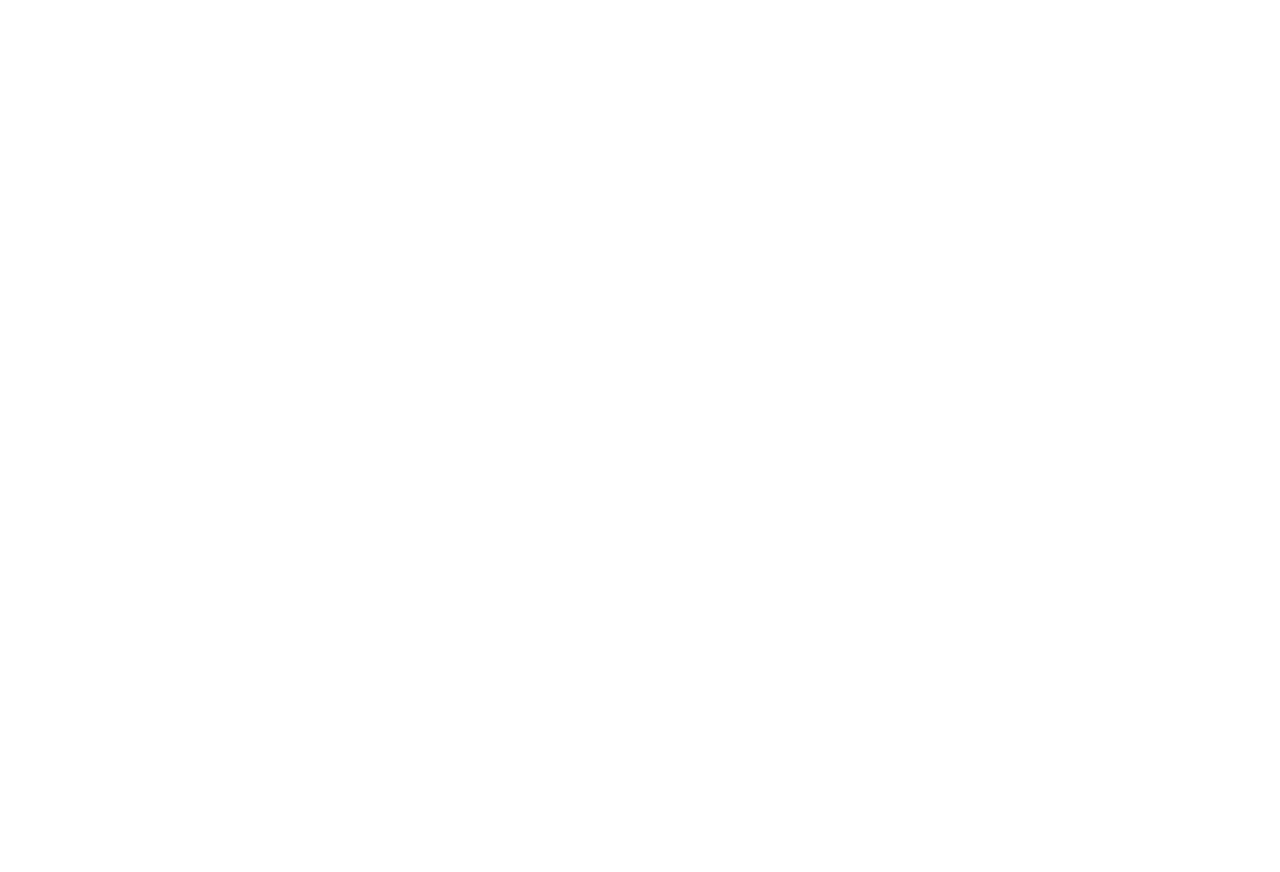
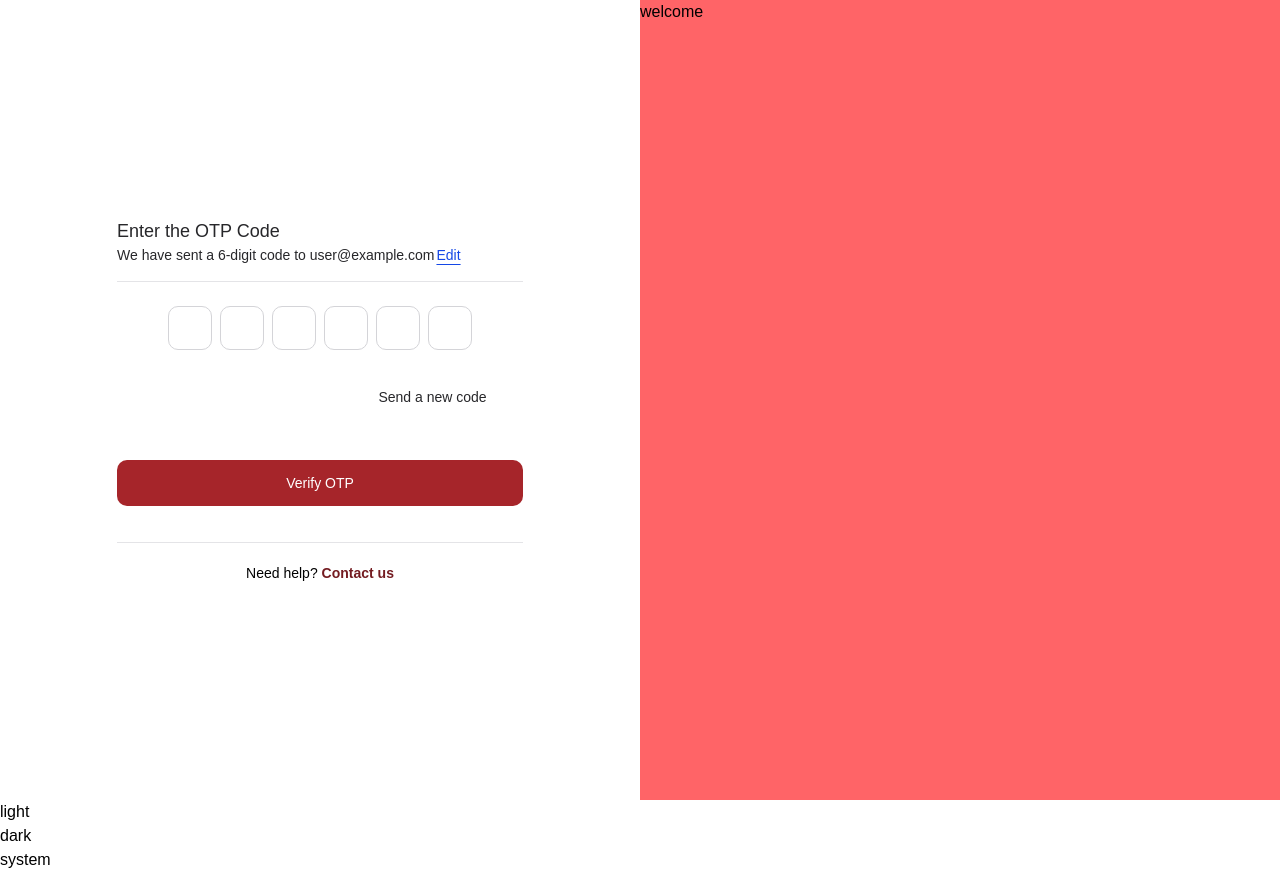
Before and after one commit to MahmoudKamel0/rose-app, a Next.js app: page /en/forgot-password in a window 1280 px wide. Before the commit the page ends 800 px from the top, so only its background shows below. Built offline with nearby package versions, Linux system fonts and the light colour scheme; a web font is replaced by a local one.

Commit message:
feat(otp-step): implement UI with light/dark mode, translations, and error state handling

```diff
--- a/package.json
+++ b/package.json
@@ -9,6 +9,7 @@
         "lint": "next lint"
     },
     "dependencies": {
+        "@hookform/resolvers": "^5.2.2",
         "@radix-ui/react-alert-dialog": "^1.1.15",
         "@radix-ui/react-dropdown-menu": "^2.1.16",
         "@radix-ui/react-label": "^2.1.7",
--- a/src/app/[locale]/(auth)/forgot-password/_components/layout/forgot-passowrd-layout.tsx
+++ b/src/app/[locale]/(auth)/forgot-password/_components/layout/forgot-passowrd-layout.tsx
@@ -8,9 +8,9 @@
 import OtpStep from "../otp-step";
 import ResetPassword from "../rest-password";
 
-export default function ForgetPasswordLayout() {
+export default function ForgotPasswordLayout() {
     const [email, setEmail] = useState<string | null>(null);
-    const [step, setStep] = useState<Step>(FORGOT_PASSWORD_STEPS.EMAIL);
+    const [step, setStep] = useState<Step>(FORGOT_PASSWORD_STEPS.OTP);
 
     const steps = {
         [FORGOT_PASSWORD_STEPS.EMAIL]: <EmailStep email={email} setEmail={setEmail} setStep={setStep} />,
--- a/src/app/[locale]/(auth)/forgot-password/_components/otp-step.tsx
+++ b/src/app/[locale]/(auth)/forgot-password/_components/otp-step.tsx
@@ -1,15 +1,109 @@
-import { Step } from '@lib/types/auth/auth';
-import React from 'react'
+"use client";
+
+import React, { useState } from "react";
+import { useForm, Controller } from "react-hook-form";
+import { zodResolver } from "@hookform/resolvers/zod";
+import { Button } from "@components/ui/button";
+import { FORGOT_PASSWORD_STEPS } from "@lib/constants/auth.constants";
+import { Step } from "@lib/types/auth/auth";
+import { InputOTP, InputOTPSlot } from "@components/ui/input-otp";
+import { OtpFormData, OtpSchema } from "@lib/schemas/auth.schemas";
+import { useTranslations } from "next-intl";
+
+const CORRECT_OTP = "123456"; // Simulation for testing
 
 type OtpStepProps = {
-    email: string | null;
-    setStep: (step: Step) => void;
+  email: string | null;
+  setStep: (step: Step) => void;
 };
 
 export default function OtpStep({ email, setStep }: OtpStepProps) {
+  const t = useTranslations("otp");
+
+  // State for showing OTP errors
+  const [otpError, setOtpError] = useState<string>("");
+
+  // react-hook-form setup
+  const { control, handleSubmit, formState: { errors, isSubmitting } } = useForm<OtpFormData>({
+    resolver: zodResolver(OtpSchema),
+    defaultValues: { otp: "" },
+  });
+
+  // Handle form submission
+  const onSubmit = async (data: OtpFormData) => {
+
+    console.log(data)
+    // Simulate OTP check
+    if (data.otp !== CORRECT_OTP) {
+      setOtpError("Invalid OTP. Please try again."); // Show error
+      return;
+    }
+
+    setOtpError(""); // Reset error on correct OTP
+
+    // Simulate async verification
+    await new Promise(resolve => setTimeout(resolve, 1000));
+
+    setStep(FORGOT_PASSWORD_STEPS.PASSWORD); // Move to next step
+  };
+
   return (
-    <div>
+    <div className="flex flex-col text-zinc-800 dark:text-zinc-50">
+      {/* Header */}
+      <div className="mb-4">
+        <h2 className="text-lg font-medium">{t("enter-title")}</h2>
+        <p className="text-sm">
+          {t("sent", { email: email ?? "user@example.com" })}
+          <Button variant="link" size="link" className="ms-0.5 text-blue-700 capitalize underline" type="button">
+            {t("edit")}
+          </Button>
+        </p>
+      </div>
 
+      {/* OTP Form */}
+      <form onSubmit={handleSubmit(onSubmit)} className="flex flex-col items-center gap-6 border-t border-b border-zinc-200 py-6">
+        <Controller
+          name="otp"
+          control={control}
+          render={({ field }) => (
+            <>
+              {/* OTP Input: 6 slots in a single row */}
+              <InputOTP
+                maxLength={6}
+                value={field.value}
+                onChange={(value) => {
+                  field.onChange(value);
+                  if (otpError) setOtpError(""); // reset error on typing
+                }}
+                hasError={!!otpError} // boolean for border styling
+                className="justify-center"
+              >
+                {Array.from({ length: 6 }).map((_, i) => (
+                  <InputOTPSlot key={i} index={i} hasError={!!otpError} />
+                ))}
+              </InputOTP>
+
+              {/* Error messages */}
+              {otpError && <p className="-mt-3 text-sm font-medium text-red-500">{otpError}</p>}
+              {errors.otp && <p className="-mt-3 text-sm font-medium text-red-500">{t("error")}</p>}
+            </>
+          )}
+        />
+
+        {/* Resend OTP button */}
+        <div className="flex w-full justify-end">
+          <Button type="button" variant="ghost">{t("send-new")}</Button>
+        </div>
+
+        {/* Submit OTP */}
+        <Button
+          type="submit"
+          className="mt-4 mb-3 w-full bg-[#A6252A] font-medium text-white"
+          disabled={isSubmitting}
+        >
+          {isSubmitting ? t("verifying") : t("verify")}
+        </Button>
+      </form>
     </div>
-  )
+  );
 }
--- a/src/app/[locale]/(auth)/forgot-password/page.tsx
+++ b/src/app/[locale]/(auth)/forgot-password/page.tsx
@@ -1,9 +1,23 @@
-import React from 'react'
+import React from "react";
+import ForgotPasswordLayout from "./_components/layout/forgot-passowrd-layout";
+import Link from "next/link";
+import { useTranslations } from "next-intl";
 
 export default function ForgotPassword() {
-  return (
-    <div>
+    // Translation hook, scoped to "otp" namespace
+    const t = useTranslations("otp");
 
-    </div>
-  )
+    return (
+        <div>
+            <ForgotPasswordLayout />
+
+            {/* Footer Section */}
+            <p className="mt-5 text-center text-sm font-medium">
+                {t("need-help")}{" "}
+                <Link href="/contact" className="font-bold text-[#741C21]">
+                    {t("contact-us")}
+                </Link>
+            </p>
+        </div>
+    );
 }
--- a/src/app/[locale]/(auth)/layout.tsx
+++ b/src/app/[locale]/(auth)/layout.tsx
@@ -1,5 +1,12 @@
 import React from "react";
 
 export default function AuthLayout({ children }: { children: React.ReactNode }) {
-    return <div>{children}</div>;
+    return (
+        <div className="grid h-screen grid-cols-2">
+            <div className="flex h-full items-center">
+                <div className="mx-auto w-[406px]">{children}</div>
+            </div>
+            <div className="h-full bg-red-400">welcome</div>
+        </div>
+    );
 }
--- a/src/components/providers/index.tsx
+++ b/src/components/providers/index.tsx
@@ -9,7 +9,7 @@
             <NextIntlClientProvider>
                 <ThemeProvider attribute="class" defaultTheme="system" enableSystem disableTransitionOnChange>
                     {children}
-                    {/* <ModeToggle /> */}
+                    <ModeToggle />
                 </ThemeProvider>
             </NextIntlClientProvider>
         </ReactQueryProvider>
--- a/src/components/ui/button.tsx
+++ b/src/components/ui/button.tsx
@@ -26,12 +26,19 @@
                     "bg-transparent text-zinc-800 hover:bg-zinc-100 disabled:bg-zinc-100 disabled:text-zinc-400 [&_svg]:stroke-zinc-800 disabled:[&_svg]:stroke-zinc-400 dark:bg-transparent dark:text-zinc-50 dark:hover:bg-zinc-700 dark:disabled:bg-zinc-700 dark:disabled:text-zinc-600 dark:[&_svg]:stroke-zinc-50 dark:disabled:[&_svg]:stroke-zinc-600",
                 // Button Design (sex)
                 red: "bg-red-600 text-white hover:bg-red-700 disabled:bg-zinc-300 disabled:text-zinc-500 [&_svg]:stroke-white disabled:[&_svg]:stroke-zinc-500 dark:bg-red-500 dark:text-zinc-50 dark:hover:bg-red-600 dark:disabled:bg-zinc-700 dark:disabled:text-zinc-600 dark:[&_svg]:stroke-zinc-50 dark:disabled:[&_svg]:stroke-zinc-600",
+                // (seven) NEW → Link style
+                link: "bg-transparent text-primary underline-offset-4 hover:underline hover:text-maroon-700 disabled:text-zinc-400  dark:hover:text-softpink-400 dark:disabled:text-zinc-600 [&_svg]:stroke-current",
+
+                // (eight) NEW → Ghost style
+                ghost: "bg-transparent text-primary hover:bg-maroon-50 hover:text-maroon-700 disabled:text-zinc-400 dark:text-zinc-50 dark:hover:bg-zinc-700 dark:hover:text-softpink-400 dark:disabled:text-zinc-600 [&_svg]:stroke-current",
             },
             size: {
                 default: "h-button w-button px-4 py-2",
                 sm: "h-8 rounded-md px-3 text-xs",
                 lg: "h-10 rounded-md px-8",
                 icon: "h-9 w-9",
+                // Added "link" size for inline text-style buttons (no padding, auto height, inline-flex).
+                link: "h-auto p-0 inline-flex items-center text-sm",
             },
         },
         defaultVariants: {
--- a/src/components/ui/input-otp.tsx
+++ b/src/components/ui/input-otp.tsx
@@ -4,9 +4,10 @@
 import { Minus } from "lucide-react";
 import { cn } from "@/lib/utils/cn.utils";
 
-
-const InputOTP = React.forwardRef<React.ElementRef<typeof OTPInput>, React.ComponentPropsWithoutRef<typeof OTPInput>>(
-    ({ className, containerClassName, ...props }, ref) => (
+const InputOTP = React.forwardRef<
+    React.ElementRef<typeof OTPInput>,
+    React.ComponentPropsWithoutRef<typeof OTPInput> & { hasError?: boolean }
+>(({ className, containerClassName, hasError, ...props }, ref) => (
     <OTPInput
         ref={ref}
         inputMode="numeric"
@@ -15,14 +16,11 @@
         className={cn("disabled:cursor-not-allowed", className)}
         onBeforeInput={(e: any) => {
             const char = e.data;
-                if (char && !/^[0-9]$/.test(char)) {
-                    e.preventDefault();
-                }
+            if (char && !/^[0-9]$/.test(char)) e.preventDefault();
         }}
         {...props}
     />
-    )
-);
+));
 InputOTP.displayName = "InputOTP";
 
 const InputOTPGroup = React.forwardRef<React.ElementRef<"div">, React.ComponentPropsWithoutRef<"div">>(({ className, ...props }, ref) => (
@@ -30,8 +28,10 @@
 ));
 InputOTPGroup.displayName = "InputOTPGroup";
 
-const InputOTPSlot = React.forwardRef<React.ElementRef<"div">, React.ComponentPropsWithoutRef<"div"> & { index: number }>(
-    ({ index, className, ...props }, ref) => {
+const InputOTPSlot = React.forwardRef<
+    React.ElementRef<"div">,
+    React.ComponentPropsWithoutRef<"div"> & { index: number; hasError?: boolean }
+>(({ index, className, hasError, ...props }, ref) => {
     const inputOTPContext = React.useContext(OTPInputContext);
     const { char, hasFakeCaret, isActive } = inputOTPContext.slots[index];
 
@@ -39,24 +39,24 @@
         <div
             ref={ref}
             className={cn(
-                    "border-input relative flex h-11 w-11 items-center justify-center border text-sm transition-all rounded-10",
-                    "dark:bg-zinc-700 dark:border-zinc-600",
+                "border-input rounded-10 relative flex h-11 w-11 items-center justify-center border text-sm transition-all",
+                "dark:border-zinc-600 dark:bg-zinc-700",
                 isActive && "border-maroon-600 dark:border-softpink-400",
-                    "disabled:bg-zinc-100 disabled:border-transparent disabled:text-zinc-400 dark:disabled:bg-background dark:disabled:border-zinc-700 dark:disabled:text-zinc-700",
-                    className
+                hasError && "border-red-500", // <-- highlight in red if OTP is wrong
+                "disabled:border-transparent disabled:bg-zinc-100 disabled:text-zinc-400"
             )}
             {...props}
         >
             {char}
             {hasFakeCaret && (
-                    <div className={cn("pointer-events-none absolute inset-0 flex items-center justify-center")}>
-                        <div className={cn("animate-caret-blink bg-foreground h-4 w-px duration-1000")} />
+                <div className="pointer-events-none absolute inset-0 flex items-center justify-center">
+                    <div className="animate-caret-blink bg-foreground h-4 w-px duration-1000" />
                 </div>
             )}
         </div>
     );
-    }
-);
+});
+
 InputOTPSlot.displayName = "InputOTPSlot";
 
 const InputOTPSeparator = React.forwardRef<React.ElementRef<"div">, React.ComponentPropsWithoutRef<"div">>(({ ...props }, ref) => (
--- a/src/i18n/messages/ar.json
+++ b/src/i18n/messages/ar.json
@@ -24,5 +24,17 @@
     "testimonials-content": "أطلب من هذا المتجر منذ سنوات ولم يخيب ظني أبدًا. الجودة والخدمة استثنائية حقًا!",
     "testimonials-date": "تمت المراجعة في {date}",
     "testimonials-subtitle": "آراء العملاء",
-    "testimonials-heading": "كلمات من العملاء السعيدة"
+    "testimonials-heading": "كلمات من العملاء السعيدة",
+
+    "otp": {
+        "enter-title": "أدخل رمز التحقق",
+        "sent": "لقد أرسلنا رمزًا مكونًا من 6 أرقام إلى {email}",
+        "edit": "تعديل",
+        "send-new": "إرسال رمز جديد",
+        "verify": "تأكيد الرمز",
+        "verifying": "جارٍ التحقق...",
+        "error": "يرجى إدخال جميع الأرقام الستة",
+        "need-help": "هل تحتاج مساعدة؟",
+        "contact-us": "اتصل بنا"
+    }
 }
--- a/src/i18n/messages/en.json
+++ b/src/i18n/messages/en.json
@@ -24,5 +24,17 @@
     "testimonials-content": "I've been ordering from this flower shop for years and they never disappoint. The quality and service are exceptional!!",
     "testimonials-date": "Reviewed on {date}",
     "testimonials-subtitle": "Testimonials",
-    "testimonials-heading": "Real Words from Happy Customers"
+    "testimonials-heading": "Real Words from Happy Customers",
+
+    "otp": {
+        "enter-title": "Enter the OTP Code",
+        "sent": "We have sent a 6-digit code to {email}",
+        "edit": "edit",
+        "send-new": "Send a new code",
+        "verify": "Verify OTP",
+        "verifying": "Verifying...",
+        "error": "Please enter all 6 digits",
+        "need-help": "Need help?",
+        "contact-us": "Contact us"
+    }
 }
--- /dev/null
+++ b/src/lib/schemas/auth.schemas.ts
@@ -0,0 +1,12 @@
+import { z } from "zod";
+
+// OTP Schema
+export const OtpSchema = z.object({
+  otp: z
+    .string()
+    .min(6, "Please enter all 6 digits")
+    .regex(/^\d+$/, "OTP must contain only numbers"),
+});
+
+// Infer TypeScript type from schema
+export type OtpFormData = z.infer<typeof OtpSchema>;
```
Also changed, not shown: 1 other file (tests, documents, lock files or other folders). Lines whose indentation alone changed are shown as unchanged.
